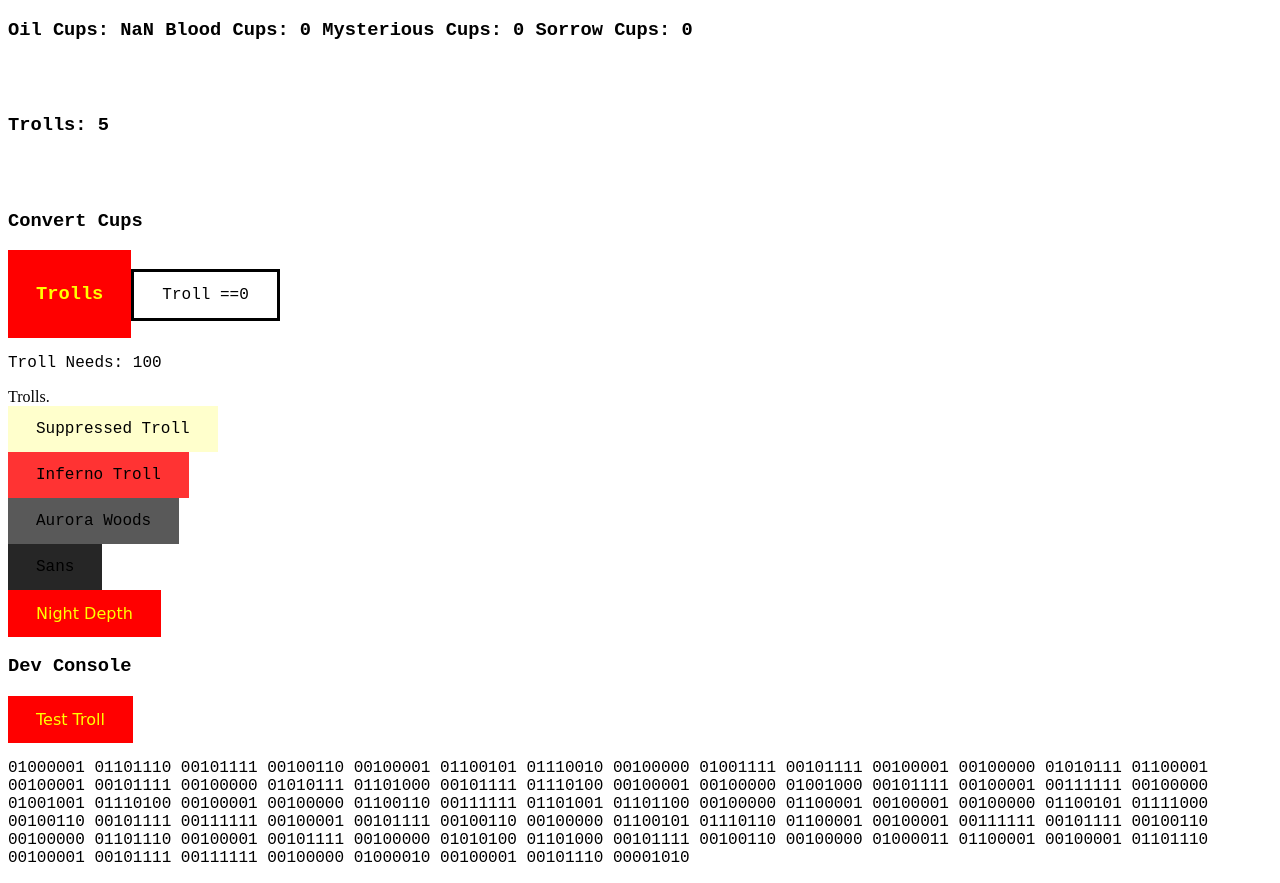
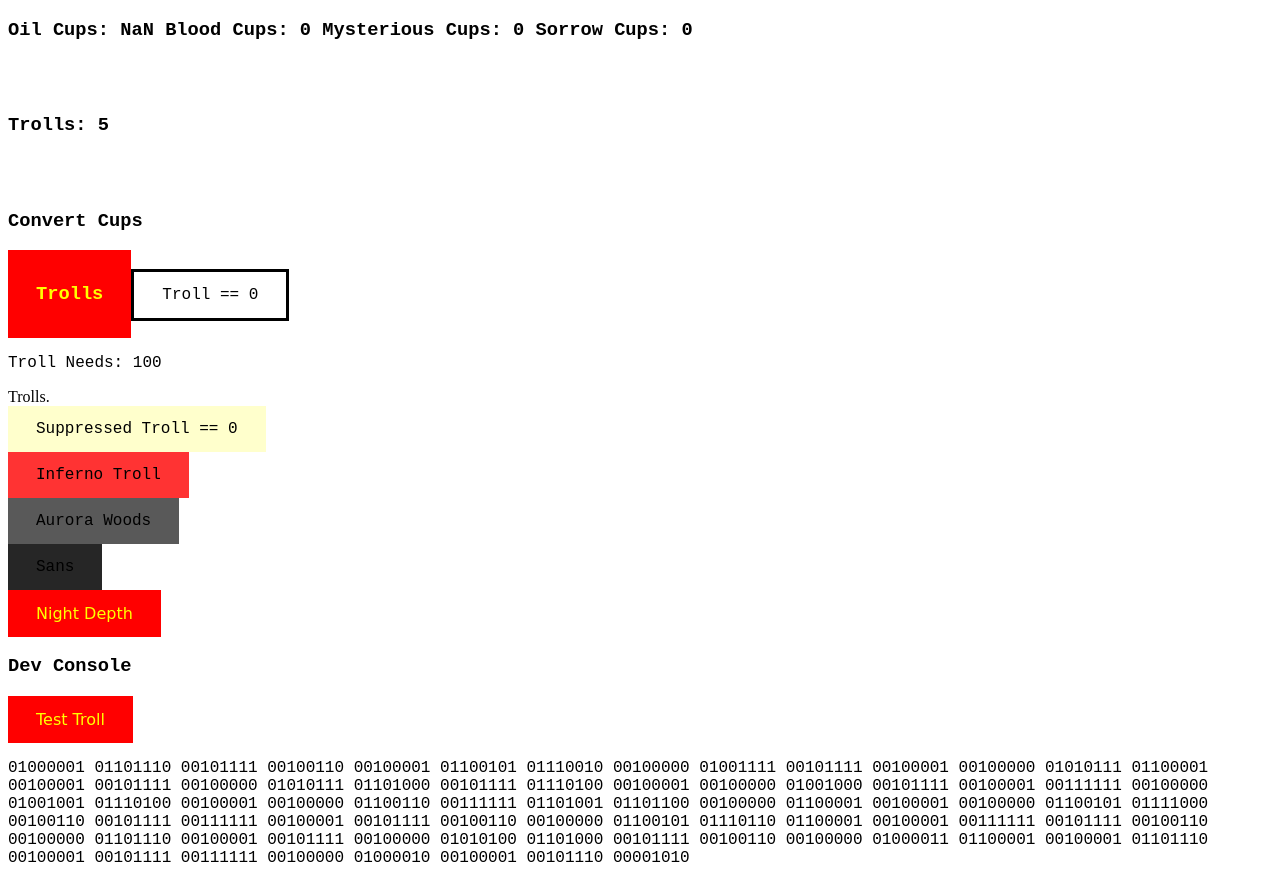
Before and after one commit to MrMegaWatt13/World-Of-Trollge-Incremental, a plain HTML site: page index.html in a window 1280 px wide. Drawn offline with Linux system fonts and the light colour scheme.

Commit message:
Alpha 1.0.0

```diff
--- a/index.html
+++ b/index.html
@@ -17,11 +17,11 @@
     <h3>Convert Cups</h3>
     <button>
     <h3>Trolls</h3>
-    <button type="TB" class="TB" onclick="getTroll()">Troll ==<span id="Troll">0</button>
+    <button type="TB" class="TB" onclick="getTroll()">Troll == <span id="Troll">0</span></button>
     <br />
     <p>Troll Needs: <span id="TrollCost">100</span></p> Trolls.
     <br />
-    <button type="OB" class="OB" onclick="getSuppressedTroll()">Suppressed Troll</button>
+    <button type="OB" class="OB" onclick="getSuppressedTroll()">Suppressed Troll == <span id="SuppressedTroll">0</span></button>
     <br />
     <button type="BB" class="BB" onclick="getInfernoTroll()">Inferno Troll</button>
     <br />
```
